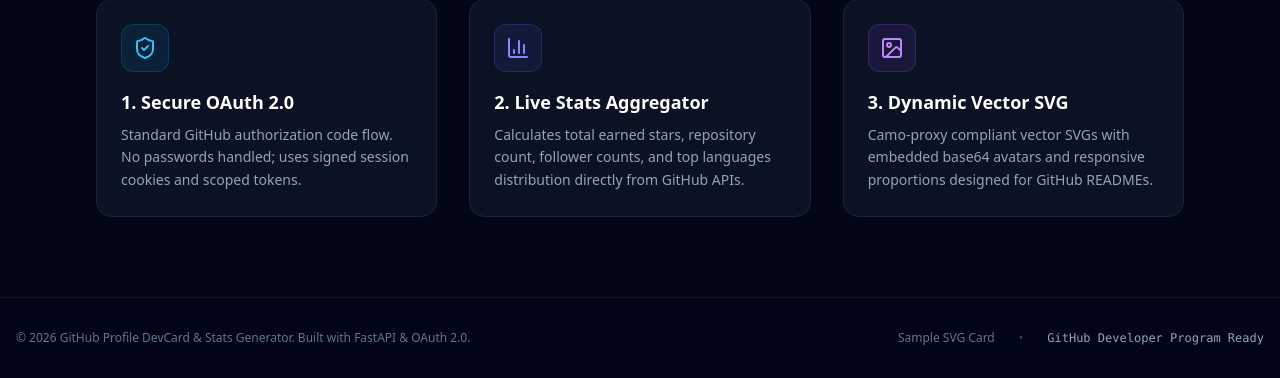
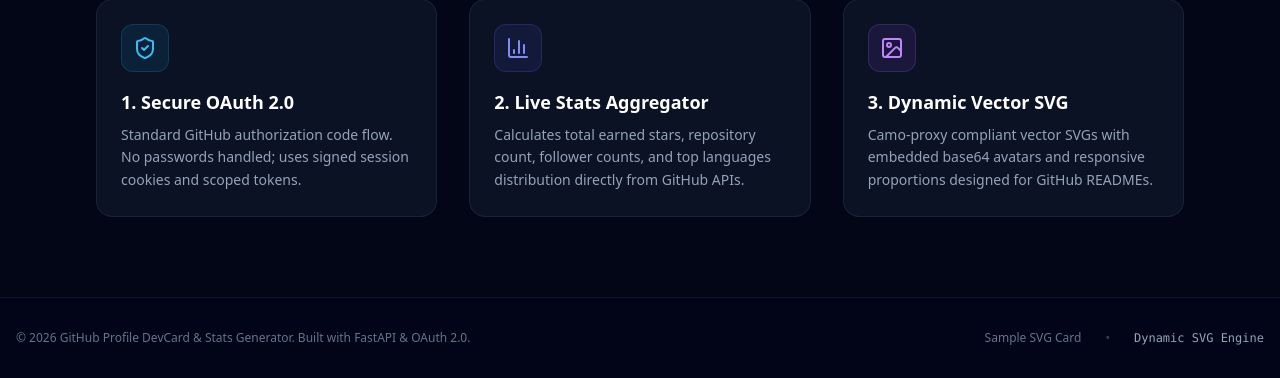
Before and after one commit to titas-mahato/github-devcard, a FastAPI app: page / in a window 1280 px wide. Shown: the part 1470-1848 px from the top of the page. Run offline with FastAPI, Linux system fonts and the light colour scheme; some libraries are stand-ins or nearby versions.

Commit message:
clean up landing page badges

```diff
--- a/templates/base.html
+++ b/templates/base.html
@@ -81,7 +81,7 @@
             <div class="flex items-center gap-6">
                 <a href="/api/preview-card" target="_blank" class="hover:text-slate-400 transition">Sample SVG Card</a>
                 <span class="text-slate-700">•</span>
-                <span class="text-slate-400 font-mono">GitHub Developer Program Ready</span>
+                <span class="text-slate-400 font-mono">Dynamic SVG Engine</span>
             </div>
         </div>
     </footer>
--- a/templates/index.html
+++ b/templates/index.html
@@ -13,7 +13,7 @@
         <div class="text-center max-w-3xl mx-auto">
             <div class="inline-flex items-center gap-2 px-3 py-1.5 rounded-full bg-slate-900 border border-slate-800 text-xs text-sky-400 font-medium mb-6">
                 <span class="w-2 h-2 rounded-full bg-emerald-400 animate-pulse"></span>
-                FastAPI OAuth 2.0 • GitHub Developer Program Ready
+                FastAPI OAuth 2.0 • Dynamic SVG Stats Engine
             </div>
 
             <h1 class="text-4xl sm:text-6xl font-extrabold tracking-tight text-white leading-tight">
```
